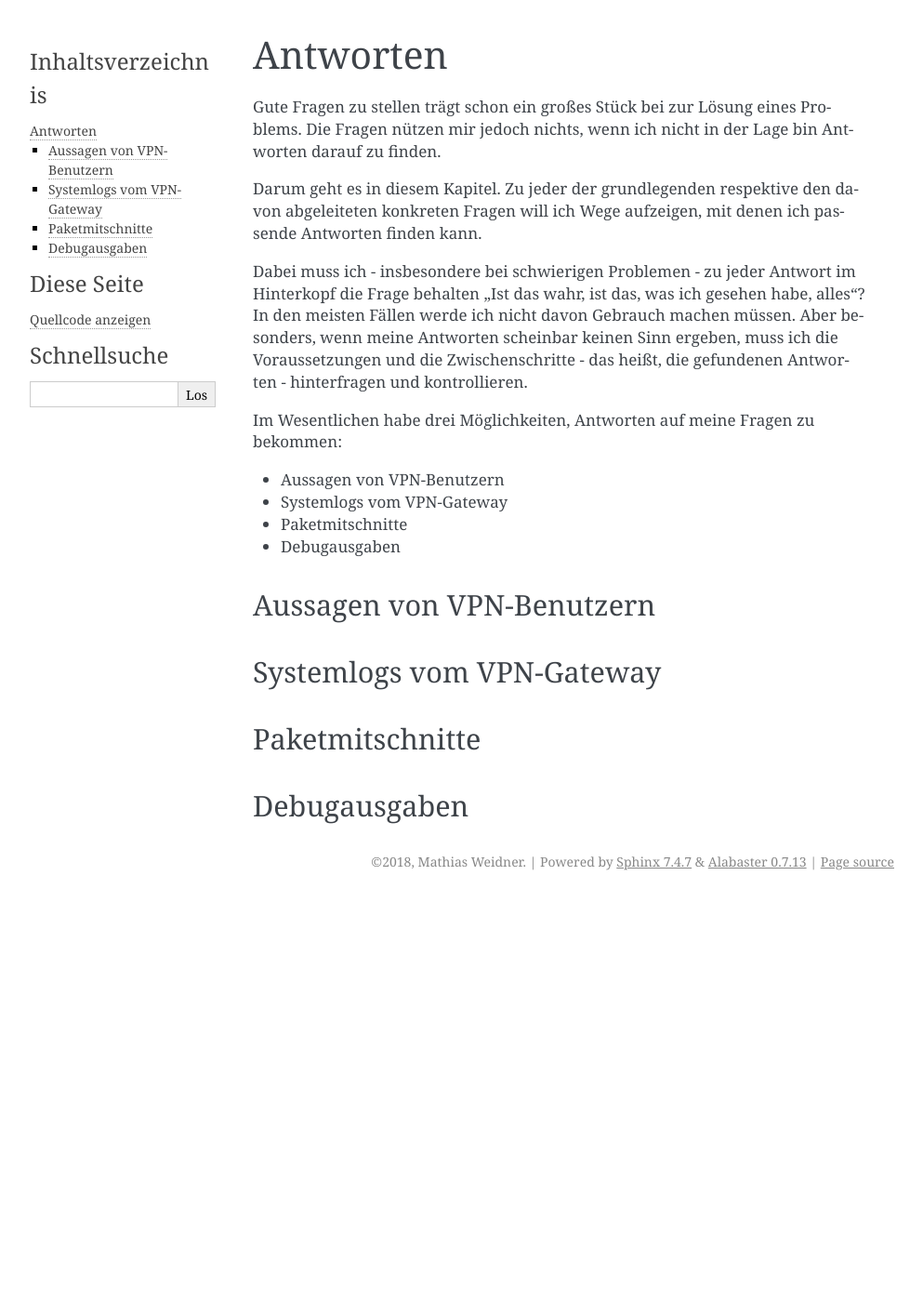
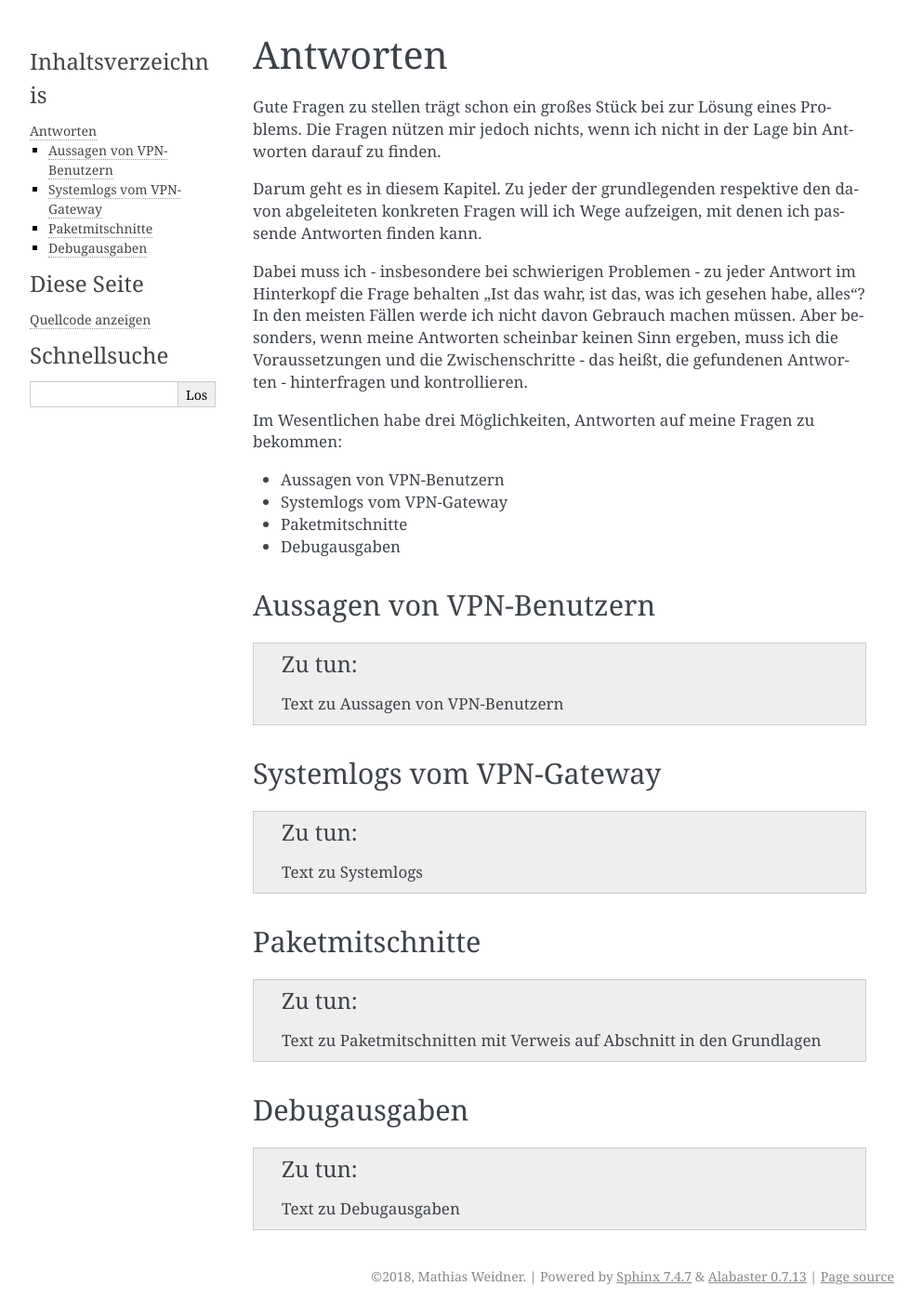
Before and after one commit to matwei-books/Fehlersuche-bei-IPsec-VPN-mit-IKEv2, a Sphinx documentation site: the page built from source/vorgehen/antworten.rst, in a window 1280 px wide. Shown: the whole page at 93% size, without its empty margins (148-1141 px from the left). Built offline with Sphinx 7.4.7, drawn with Linux system fonts in a browser that asks for light colours; before the commit the page ends 966 px from its top, so only the background shows below that.

```diff
--- a/source/index.rst
+++ b/source/index.rst
@@ -5,6 +5,8 @@
 
 Fehlersuche bei IKEv2 IPsec VPN
 ===============================
+
+.. todolist::
 
 .. toctree::
    :maxdepth: 2
--- a/source/vorgehen/antworten.rst
+++ b/source/vorgehen/antworten.rst
@@ -29,11 +29,27 @@ bekommen:
 Aussagen von VPN-Benutzern
 --------------------------
 
+.. todo::
+
+   Text zu Aussagen von VPN-Benutzern
+
 Systemlogs vom VPN-Gateway
 --------------------------
+
+.. todo::
+
+   Text zu Systemlogs
 
 Paketmitschnitte
 ----------------
 
+.. todo::
+
+   Text zu Paketmitschnitten mit Verweis auf Abschnitt in den Grundlagen
+
 Debugausgaben
 -------------
+
+.. todo::
+
+   Text zu Debugausgaben
```
